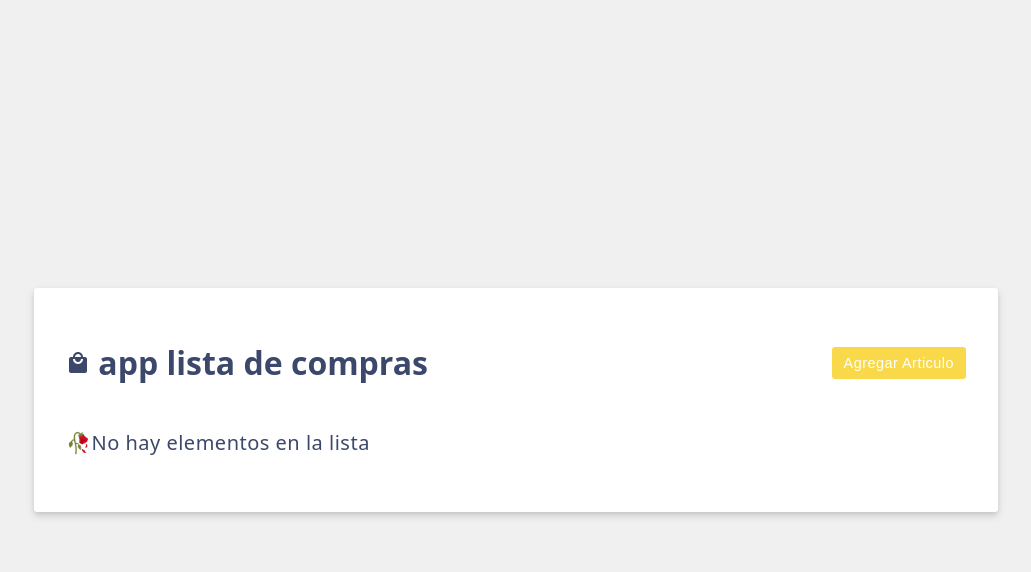
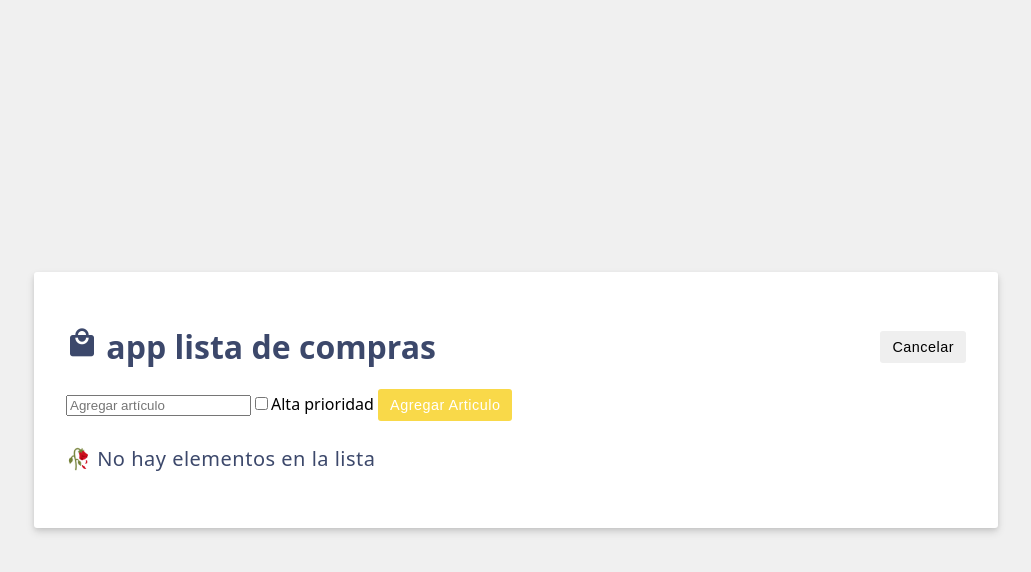
Before and after one commit to joelaev/vuejsshoppingcart, a Vue app: page / in a window 1280 px wide. Both pictures are taken after a click on the button "Agregar Articulo". Shown: the top 572 px of the page, without its empty margins (124-1155 px from the left). Built offline with nearby package versions, Linux system fonts and the light colour scheme.

Commit message:
🕹️Feat: conditional add condiotional buttons

```diff
--- a/src/App.vue
+++ b/src/App.vue
@@ -1,9 +1,9 @@
 <script setup>
 //importndo una funcion para crear referencias reactivas
-import {ref} from 'vue'
+  import { ref } from 'vue';
 //crendo referencia constante activa (conjunto de variables es el "estado de componente")
-const header =ref('app lista de compras')
-const shoppingIcons =ref('material-icons shopping-cart-icon');
+  const header = ref('app lista de compras');
+  const shoppingIcons = ref('material-icons shopping-cart-icon');
 //creando una referencia para
   //almacenar elvalor de una lista
   const items = ref([
@@ -12,54 +12,55 @@ const shoppingIcons =ref('material-icons shopping-cart-icon');
    //{id: 2, label:'Carne'},
    //{id: 3, label:'Pan'},
    //{id: 4, label:'huevos'}
-  ])
-  const newItem =ref('')
-  const newItemHighPriority =ref('false')
+  ]);
+  const newItem = ref('');
+  const newItemHighPriority = ref(false);
+  const add = ref(true);
   //metodos
-  const saveItems=()=>{
-    //agrega un nuevo item provenuente de la caja de texto
-    items.value.push({id: items.value.length, label:newItem.value})
-    //borrar contenido de la caja de texto
-    newItem.value="";
-  }
-  const add=ref(true)
+  const saveItems = () => {
+    items.value.push({ id: items.value.length, label: newItem.value });
+    newItem.value = '';
+  };
+
+  const toggleForm = () => {
+    add.value = !add.value;
+  };
 </script>
-
 <template>
   <!-- Header -->
   <div class="header">
-    <h1><i :class="shoppingIcons">local_mall</i> {{ header }}
-    </h1>
-
+    <h1><i :class="shoppingIcons">local_mall</i> {{ header }}</h1>
       <!-- Botón "Agregar Articulo" -->
-    <p v-if="add==1">
-    <button class="btn btn-primary" >Agregar Articulo</button>
+    <p v-show="add">
+      <button class="btn btn-primary" @click="toggleForm">Agregar Articulo</button>
     </p>
      <!-- Botón "Cancelar" -->
-    <p v-if="add==0"><button class="btn" >Cancelar</button></p>
+    <p v-show="!add">
+      <button class="btn" @click="toggleForm">Cancelar</button>
+    </p>
   </div>
-
-  <!-- Formulario para agregar un item -->
-  <p v-if="add==0">
-  <form
-  v-on:submit.prevent="saveItems"
-   class="add-item form">
-  <input v-model="newItem" type="text" placeholder ="agregar articulo">
+  <!-- Formulario -->
+  <form v-show="!add" v-on:submit.prevent="saveItems" class="add-item form">
+    <input v-model="newItem" type="text" placeholder="Agregar artículo">
     <label>
-    <input type="checkbox" v-model="newItemHighPriority" >Alta prioridad
+      <input type="checkbox" v-model="newItemHighPriority">Alta prioridad
     </label>
     <button class="btn btn-primary">Agregar Articulo</button>
   </form>
-</p>
+
   <!-- Lista de items -->
   <ul>
     <li v-for="{id, label} in items" v-bind:key="id">⭐ {{label}}</li>
   </ul>
+
   <!-- Mensaje condicional -->
-  <p v-if="items.length==0">🥀No hay elementos en la lista</p>
+  <p v-if="items.length === 0">🥀 No hay elementos en la lista</p>
 </template>
+
+
+
 <style scoped>
-.shopping-cart-icon{
-font-size: 2 rm;
+  .shopping-cart-icon {
+    font-size: 2rem;
   }
 </style>
```
Lines whose indentation alone changed are shown as unchanged.
